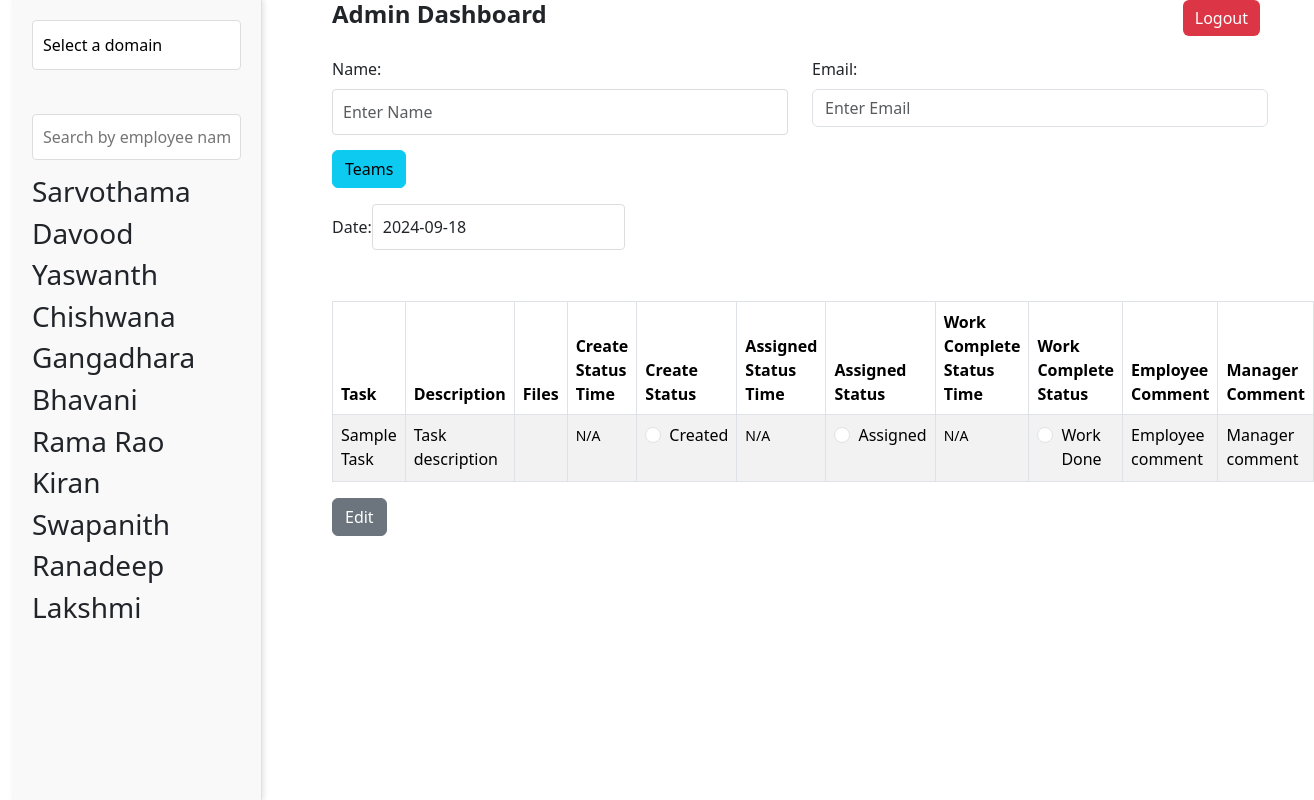
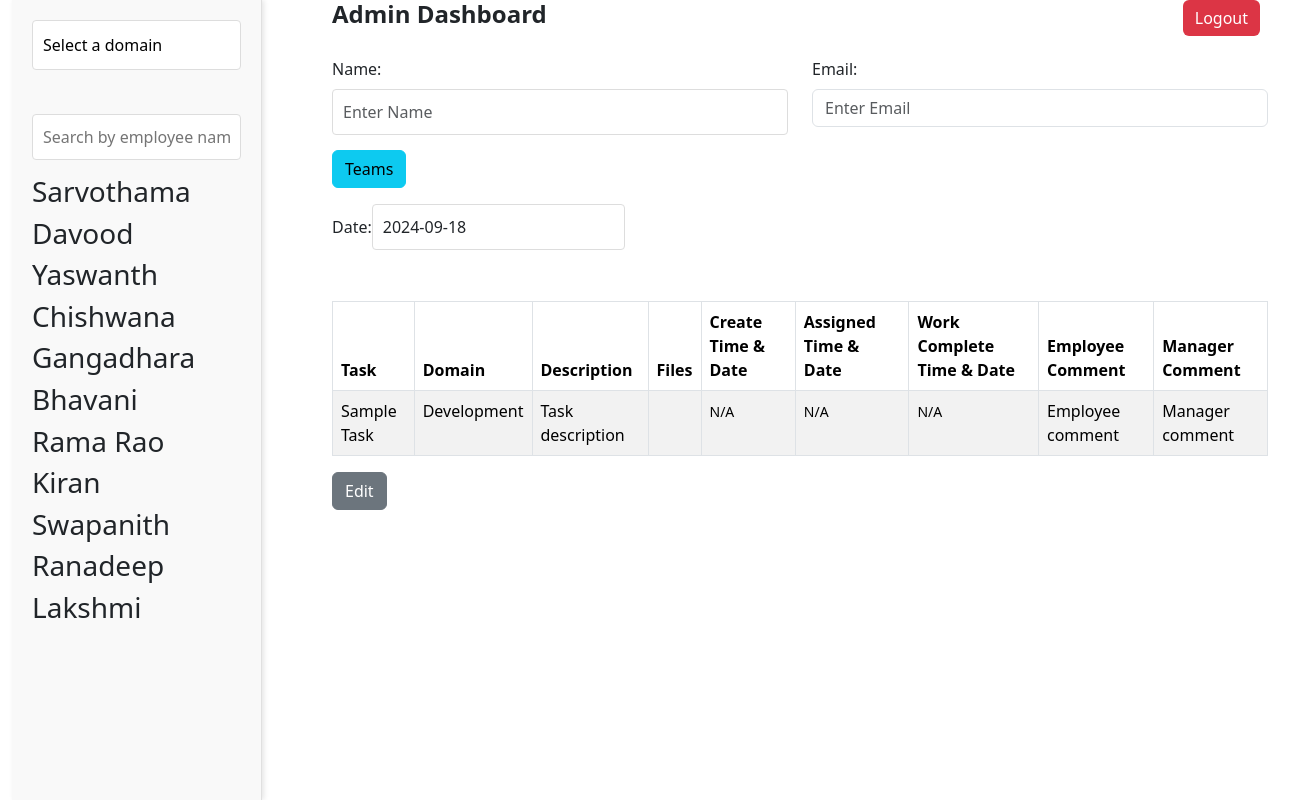
Before and after one commit to Unis-223344/task-management-front-end-, a React (Create React App) app: page /admin in a window 1280 px wide. Shown: the whole page, 1314 px wide, since content can reach past the window. Built offline with nearby package versions, Linux system fonts and the light colour scheme.

Commit message:
Task_Management_V1.1

```diff
--- a/src/components/Admin.js
+++ b/src/components/Admin.js
@@ -1,4 +1,4 @@
-import React from 'react';
+import React, { useState } from 'react';
 import { Table, Button, Form, Col, Row, Container } from 'react-bootstrap';
 import 'bootstrap/dist/css/bootstrap.min.css';
 import DatePicker from 'react-datepicker';
@@ -9,7 +9,7 @@ import { format } from 'date-fns';
 import { useNavigate } from 'react-router-dom';
 
 const Admin = () => {
-  const [state, setState] = React.useState({
+  const [state, setState] = useState({
     name: '',
     email: '',
     selectedDate: new Date(),
@@ -18,6 +18,7 @@ const Admin = () => {
       {
         id: 1,
         task: 'Sample Task',
+        domain: 'Development',
         description: 'Task description',
         files: [],
         createTime: new Date('2024-09-01T12:00:00'),
@@ -39,14 +40,12 @@ const Admin = () => {
 
   const handleSaveChanges = () => {
     setState((prevState) => {
-      const updatedTasks = prevState.tasks.map((task) => {
-        return {
-          ...task,
-          createStatusTime: task.createStatus ? new Date() : task.createStatusTime,
-          assignedStatusTime: task.assignedStatus ? new Date() : task.assignedStatusTime,
-          workCompleteStatusTime: task.workCompleteStatus ? new Date() : task.workCompleteStatusTime,
-        };
-      });
+      const updatedTasks = prevState.tasks.map((task) => ({
+        ...task,
+        createStatusTime: task.createStatus ? new Date() : task.createStatusTime,
+        assignedStatusTime: task.assignedStatus ? new Date() : task.assignedStatusTime,
+        workCompleteStatusTime: task.workCompleteStatus ? new Date() : task.workCompleteStatusTime,
+      }));
 
       return { ...prevState, tasks: updatedTasks, isEditing: false };
     });
@@ -58,7 +57,7 @@ const Admin = () => {
   };
 
   const formatDate = (date) => {
-    return date ? format(new Date(date), 'yyyy-MM-dd HH:mm') : 'N/A';
+    return date ? format(new Date(date), 'dd-MM-yyyy HH:mm') : 'N/A';
   };
 
   const handleLogout = () => {
@@ -164,14 +163,12 @@ const Admin = () => {
                   <thead>
                     <tr>
                       <th>Task</th>
+                      <th>Domain</th>
                       <th>Description</th>
                       <th>Files</th>
-                      <th>Create Status Time</th>
-                      <th>Create Status</th>
-                      <th>Assigned Status Time</th>
-                      <th>Assigned Status</th>
-                      <th>Work Complete Status Time</th>
-                      <th>Work Complete Status</th>
+                      <th>Create Time & Date</th>
+                      <th>Assigned Time & Date</th>
+                      <th>Work Complete Time & Date</th>
                       <th>Employee Comment</th>
                       <th>Manager Comment</th>
                     </tr>
@@ -188,6 +185,17 @@ const Admin = () => {
                             />
                           ) : (
                             task.task
+                          )}
+                        </td>
+                        <td>
+                          {isEditing ? (
+                            <Form.Control
+                              type="text"
+                              value={task.domain}
+                              onChange={(e) => handleInputChange(e, index, 'domain')}
+                            />
+                          ) : (
+                            task.domain
                           )}
                         </td>
                         <td>
@@ -221,46 +229,15 @@ const Admin = () => {
                         </td>
 
                         <td>
-                          <small> {formatDate(task.createStatusTime)}</small>
-                        </td>
-                        <td>
-                          <Form.Check
-                            type="radio"
-                            name={`createStatus-${index}`}
-                            label="Created"
-                            value="created"
-                            checked={task.createStatus === 'created'}
-                            onChange={(e) => handleRadioChange(e, index, 'createStatus')}
-                          />
-
+                          <small>{formatDate(task.createStatusTime)}</small>
                         </td>
 
                         <td>
-                          <small> {formatDate(task.assignedStatusTime)}</small>
-                        </td>
-                        <td>
-                          <Form.Check
-                            type="radio"
-                            name={`assignedStatus-${index}`}
-                            label="Assigned"
-                            value="completed"
-                            checked={task.assignedStatus === 'completed'}
-                            onChange={(e) => handleRadioChange(e, index, 'assignedStatus')}
-                          />
+                          <small>{formatDate(task.assignedStatusTime)}</small>
                         </td>
 
                         <td>
-                          <small> {formatDate(task.workCompleteStatusTime)}</small>
-                        </td>
-                        <td>
-                          <Form.Check
-                            type="radio"
-                            name={`workCompleteStatus-${index}`}
-                            label="Work Done"
-                            value="completed"
-                            checked={task.workCompleteStatus === 'completed'}
-                            onChange={(e) => handleRadioChange(e, index, 'workCompleteStatus')}
-                          />
+                          <small>{formatDate(task.workCompleteStatusTime)}</small>
                         </td>
 
                         <td>
```
